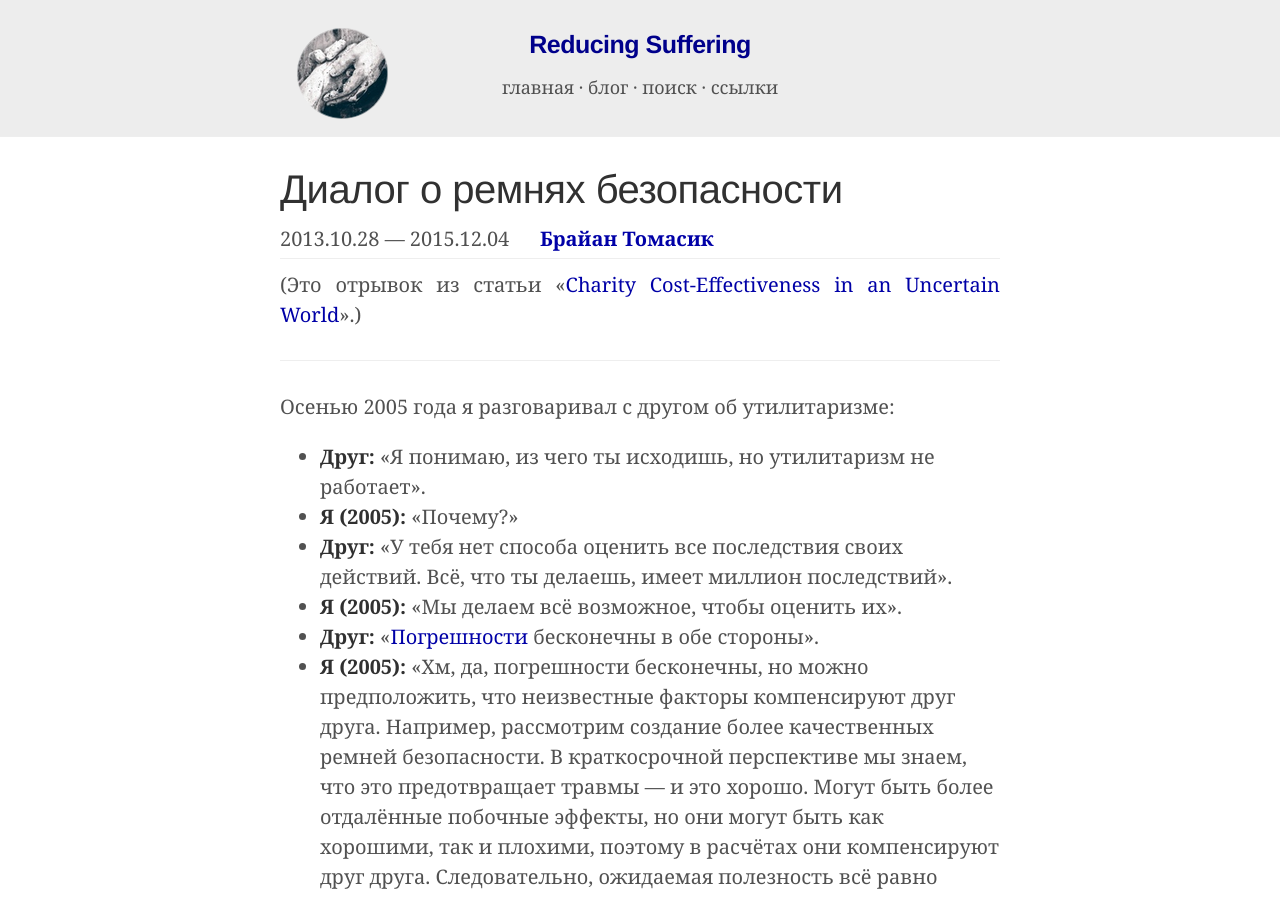
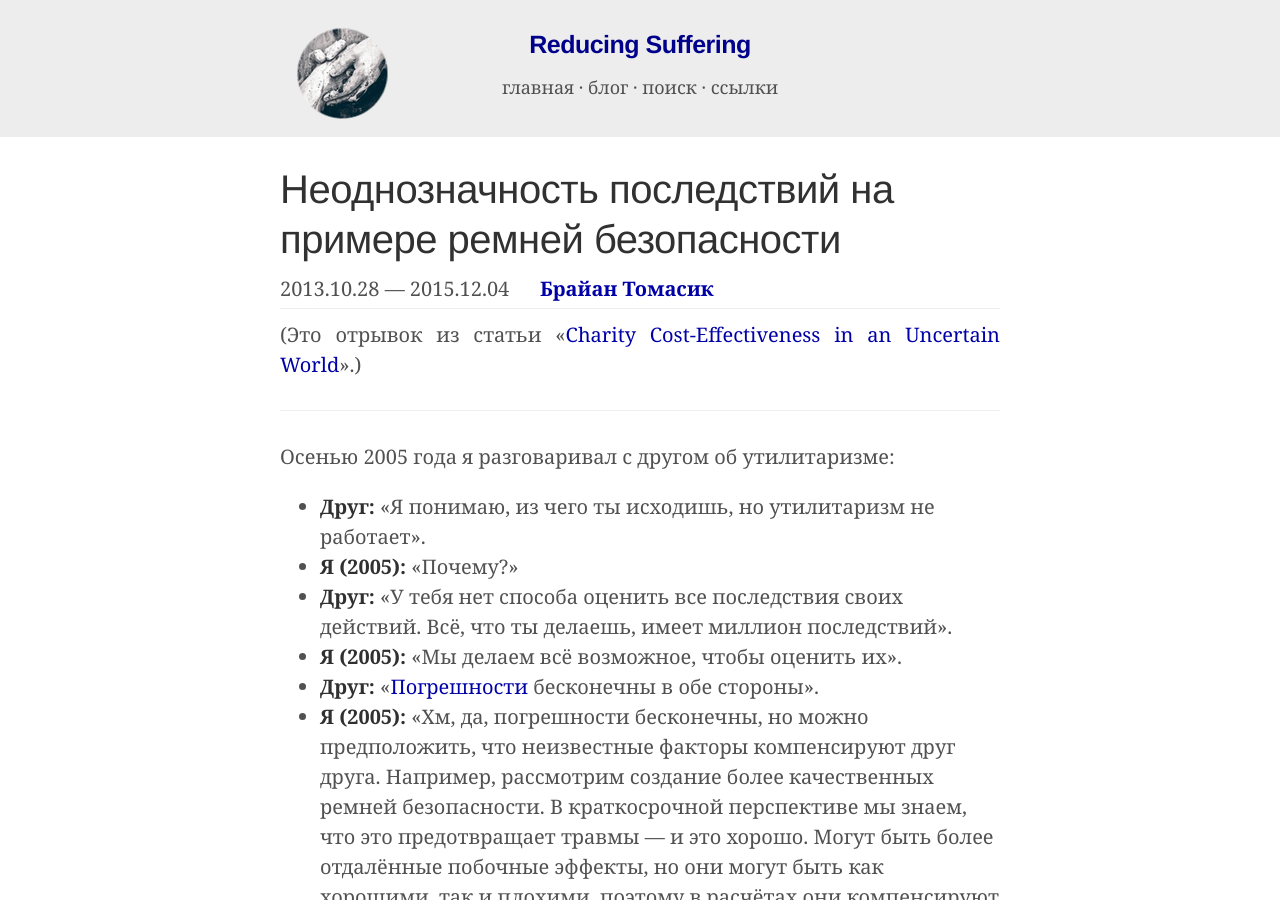
Before and after one commit to ReducingSuffering/reducingsuffering.github.io, a Jekyll site: the page built from _articles/brian-tomasik-10.md, in a window 1280 px wide and 900 px high. Built offline with Jekyll 4.4.1, drawn with Linux system fonts in a browser that asks for light colours.

Commit message:
Update brian-tomasik-10.md

```diff
--- a/_articles/brian-tomasik-10.md
+++ b/_articles/brian-tomasik-10.md
@@ -1,6 +1,6 @@
 ---
 layout: article
-title: "Диалог о ремнях безопасности"
+title: "Неоднозначность последствий на примере ремней безопасности"
 authors:
   - Брайан Томасик
 original: https://longtermrisk.org/charity-cost-effectiveness-in-an-uncertain-world/#Introductory_dialogue
```
Also changed, not shown: other parts of _articles/brian-tomasik-10.md (+1 -1 lines).
